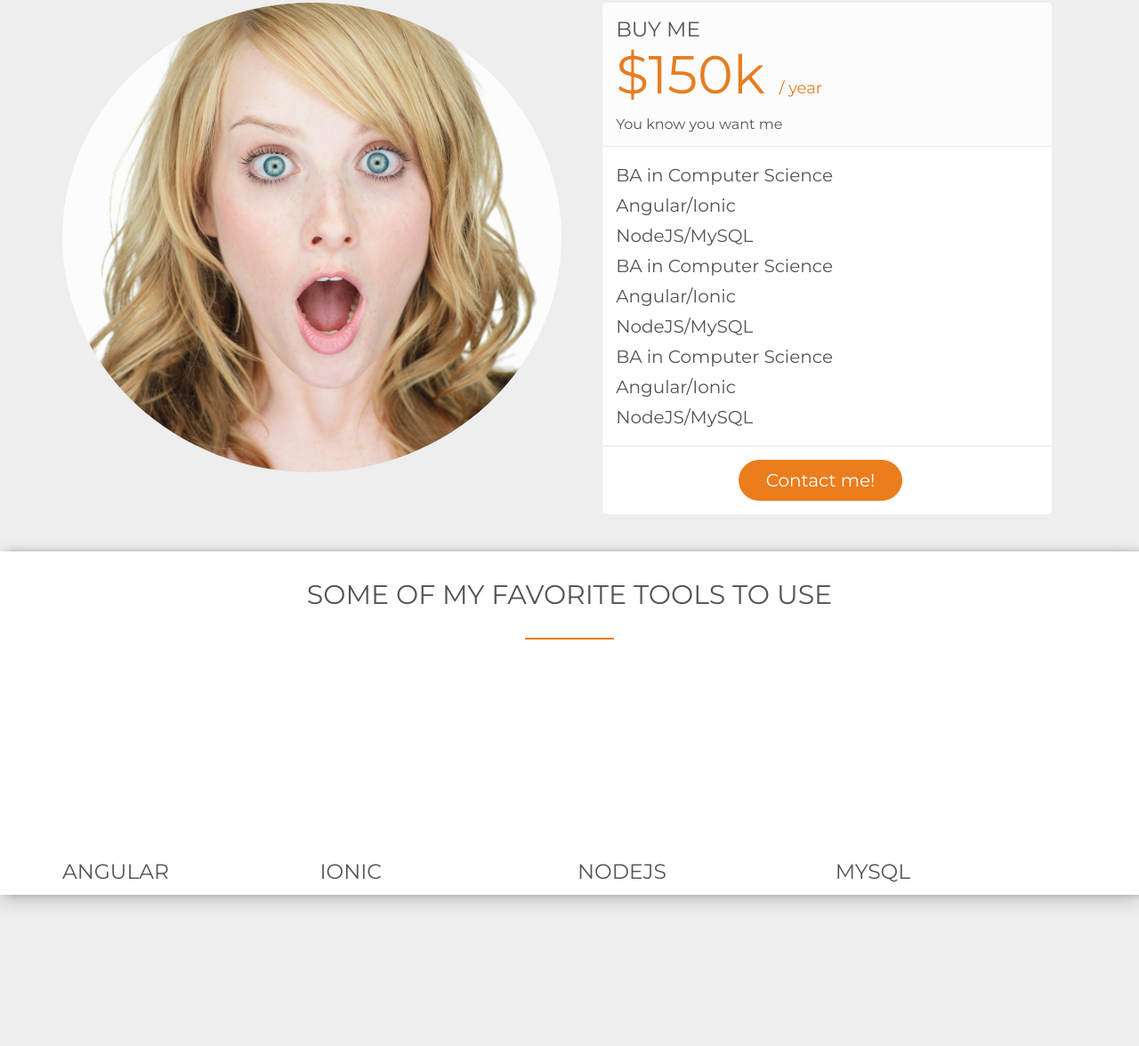
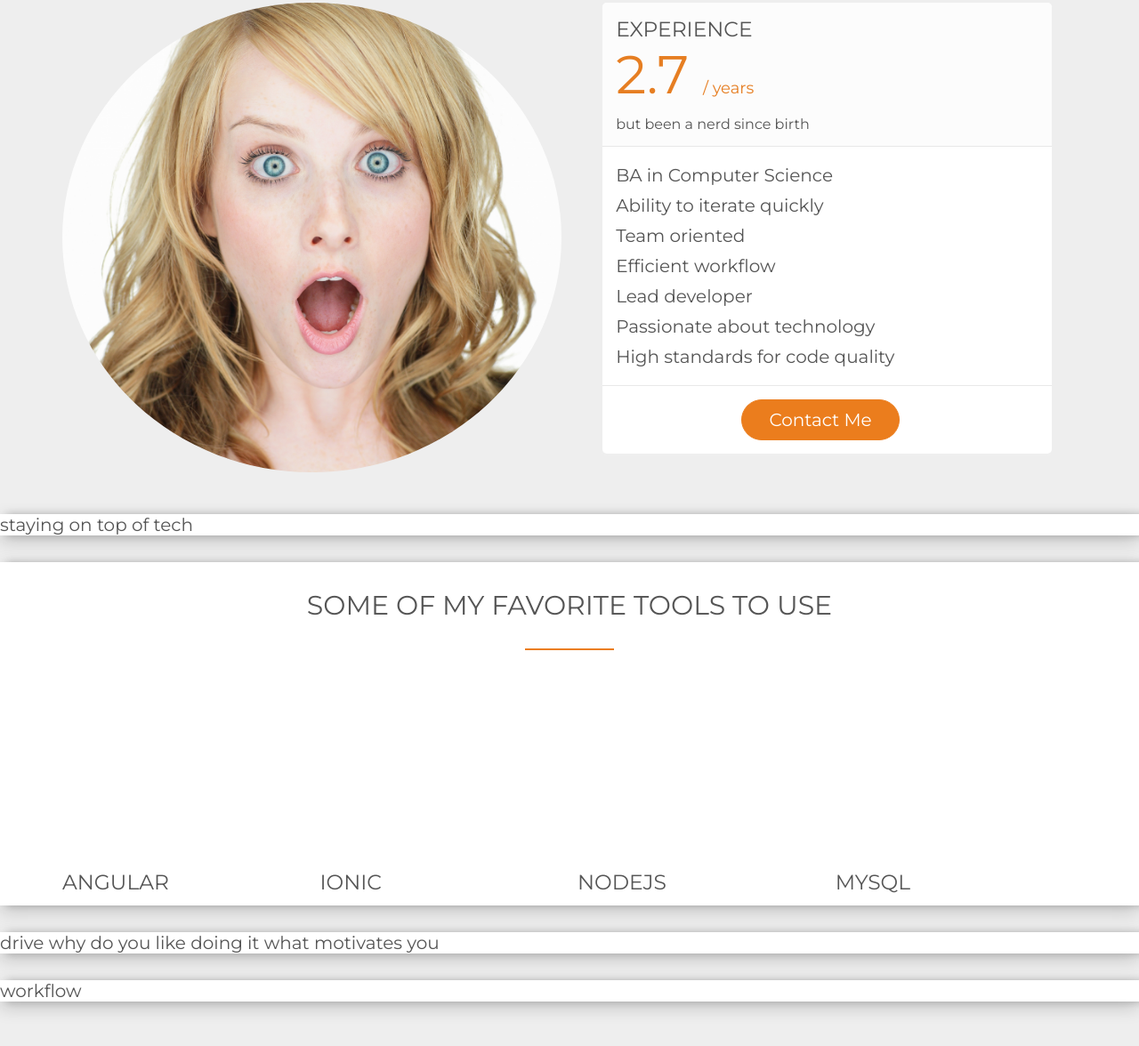
Before and after one commit to frankMazzarella/dev-portfolio, a website built with webpack: page src/index.html in a window 1280 px wide. Shown: the part 1083-2259 px from the top of the page at 89% size. Built offline with nearby package versions, Linux system fonts and the light colour scheme; files whose address does not match are found by name.

Commit message:
update copy and layout

```diff
--- a/src/index.html
+++ b/src/index.html
@@ -34,31 +34,44 @@
       <div class="col span-1-of-2">
         <div class="about-box">
           <div>
-            <h3>buy me</h3>
-            <p class="plan-price">$150k <span>/ year</span></p>
-            <p class="plan-price-meal">You know you want me</p>
+            <h3>Experience</h3>
+            <p class="plan-price">2.7 <span>/ years</span></p>
+            <p class="plan-price-meal">but been a nerd since birth</p>
           </div>
           <div>
             <ul>
               <li>BA in Computer Science</li>
-              <li>Angular/Ionic</li>
-              <li>NodeJS/MySQL</li>
-              <li>BA in Computer Science</li>
-              <li>Angular/Ionic</li>
-              <li>NodeJS/MySQL</li>
-              <li>BA in Computer Science</li>
-              <li>Angular/Ionic</li>
-              <li>NodeJS/MySQL</li>
+              <li>Ability to iterate quickly</li>
+              <li>Team oriented</li>
+              <li>Efficient workflow</li>
+              <li>Lead developer</li>
+              <li>Passionate about technology</li>
+              <li>High standards for code quality</li>
             </ul>
           </div>
           <div>
-            <a href="#" class="btn btn-full">Contact me!</a>
+            <a href="#" class="btn btn-full">Contact Me</a>
           </div>
         </div>
       </div>
     </div>
   </section>
 
+  <!--
+
+    AIR - WHITE
+    WATER - BLUE
+    FIRE - RED
+    GROUND - BROWN
+
+  -->
+
+  <!-- 1 AIR -->
+  <section id="skills">
+	staying on top of tech
+  </section>
+
+  <!-- 2GROUND -->
   <section id="skills">
     <div class="row">
       <h2 class="header-text">Some of my favorite tools to use</h2>
@@ -131,6 +144,24 @@
     </div>
   </section>
 
+  <!-- 3 FIRE -->
+  <section id="skills">
+    drive
+    why do you like doing it
+    what motivates you
+  </section>
+
+  <!-- 4 WATER -->
+  <section id="skills">
+    workflow
+  </section>
+
+  <section id="contact">
+  </section>
+
+  <footer>
+  </footer>
+
   <br><br><br><br><br><br><br><br><br><br><br><br><br><br><br><br><br><br><br><br><br><br><br>
   <br><br><br><br><br><br><br><br><br><br><br><br><br><br><br><br><br><br><br><br><br><br><br>
   <br><br><br><br><br><br><br><br><br><br><br><br><br><br><br><br><br><br><br><br><br><br><br>
```
